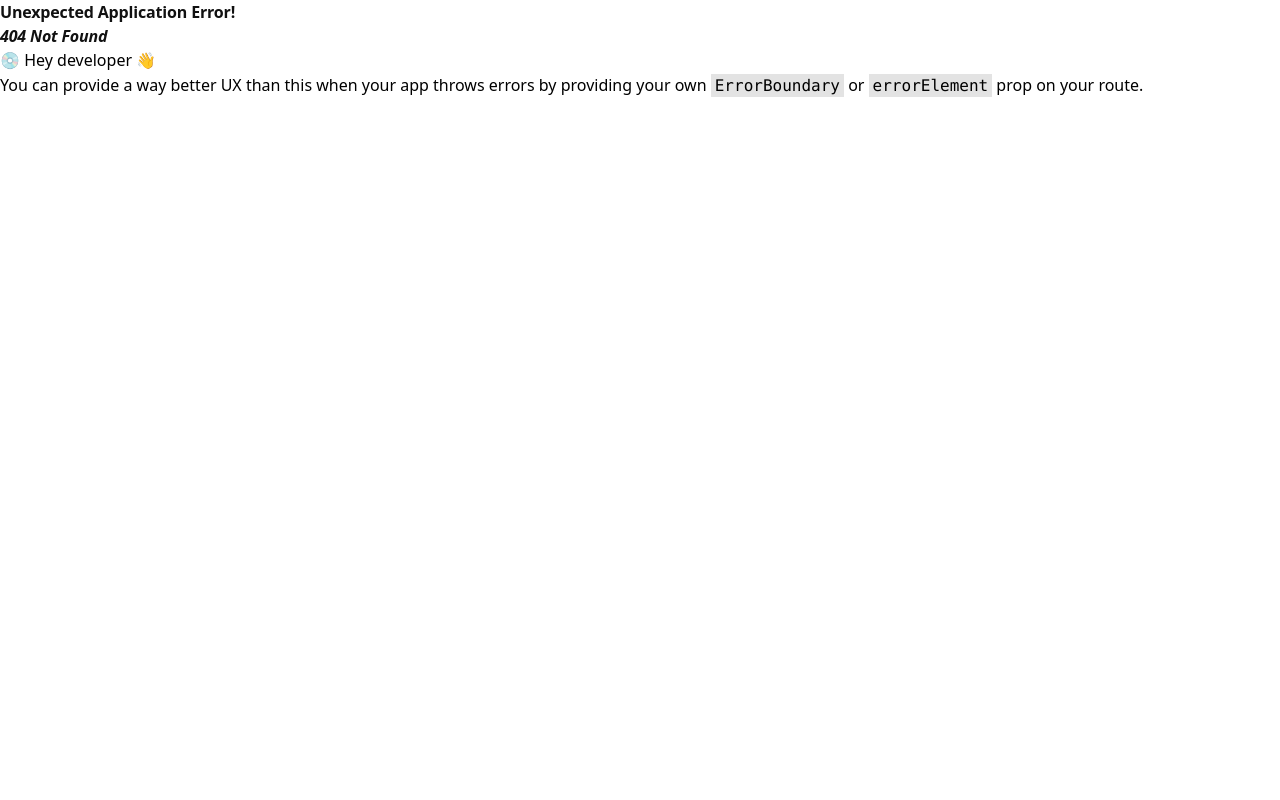
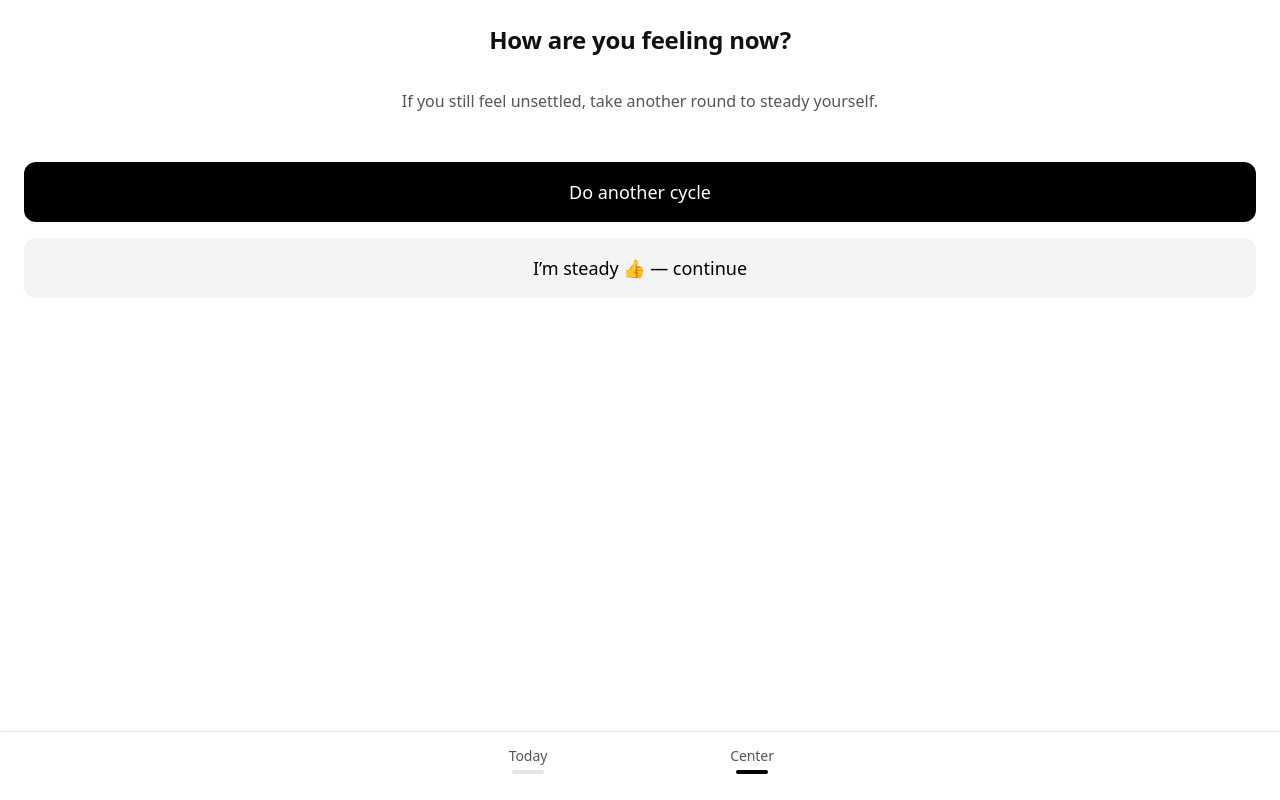
Before and after one commit to caseytaitel/pkkle, a React app in the folder frontend/: page /center/redo in a window 1280 px wide. Before the commit this address had no page. Built offline with nearby package versions, Linux system fonts and the light colour scheme; the HTML template or start-up script is replaced by a standard one.

Commit message:
V2 Complete: Pre-Session UX overhaul + Center redo flow + backend secondaryIntention support

```diff
--- a/frontend/src/pages/center/CenterGroundingPage.tsx
+++ b/frontend/src/pages/center/CenterGroundingPage.tsx
@@ -1,23 +1,35 @@
 import { useState, useEffect } from "react";
-import { useNavigate } from "react-router-dom";
+import { useNavigate, useLocation } from "react-router-dom";
 import { useBreathingPhases } from "../../components/breathing/useBreathingPhases";
 import { BreathingVisual } from "../../components/breathing/BreathingVisual";
 
 export default function CenterGroundingPage() {
   const navigate = useNavigate();
-
+  const location = useLocation();
+  const isRedo = location.state?.redo === true;
   const [hasStarted, setHasStarted] = useState(false);
 
   useEffect(() => {
+    if (isRedo) {
+      setHasStarted(true);
+      return;
+    }
+
     const t = setTimeout(() => setHasStarted(true), 3000);
     return () => clearTimeout(t);
-  }, []);
+  }, [isRedo]);
 
   const { phase, cycle, totalCycles } = useBreathingPhases({
     phaseDurationMs: 4000,
     totalCycles: 3,
     paused: !hasStarted,
-    onComplete: () => navigate("/center/chat"),
+    onComplete: () => {
+      if (isRedo) {
+        navigate("/center/chat");
+      } else {
+        navigate("/center/redo");
+      }
+    }
   });
 
   const [displayLabel, setDisplayLabel] = useState("");
@@ -28,6 +40,7 @@ export default function CenterGroundingPage() {
     if (!hasStarted) {
       setDisplayLabel("");
       setTextClass("");
+      setHasAnimatedOnce(false);
       return;
     }
 
@@ -47,7 +60,7 @@ export default function CenterGroundingPage() {
     return () => clearTimeout(t);
   }, [phase.key, hasStarted, hasAnimatedOnce]);
 
-  const showIntroMessage = !hasStarted;
+  const showIntroMessage = !hasStarted && !isRedo;
 
   return (
     <div className="flex flex-col px-6 py-10 text-center min-h-screen">
--- /dev/null
+++ b/frontend/src/pages/center/CenterRedoPage.tsx
@@ -0,0 +1,53 @@
+import { useNavigate } from "react-router-dom";
+import { useState } from "react";
+
+export default function CenterRedoPage() {
+  const navigate = useNavigate();
+  const [locked, setLocked] = useState(false); // prevent multi-taps
+
+  function handleRedo() {
+    if (locked) return;
+    setLocked(true);
+
+    navigate("/center/ground", {
+      state: { redo: true },
+    });
+  }
+
+  function handleContinue() {
+    if (locked) return;
+    setLocked(true);
+
+    navigate("/center/chat");
+  }
+
+  return (
+    <div className="p-6 flex flex-col gap-8 min-h-screen text-center">
+      <h1 className="text-2xl font-semibold">How are you feeling now?</h1>
+
+      <p className="text-[var(--text-secondary)] leading-relaxed">
+        If you still feel unsettled, take another round to steady yourself.
+      </p>
+
+      <div className="flex flex-col gap-4 mt-4">
+        <button
+          type="button"
+          onClick={handleRedo}
+          disabled={locked}
+          className="w-full bg-black text-white p-4 rounded-xl text-lg active:scale-[0.97] transition disabled:opacity-50"
+        >
+          Do another cycle
+        </button>
+
+        <button
+          type="button"
+          onClick={handleContinue}
+          disabled={locked}
+          className="w-full bg-gray-100 text-black p-4 rounded-xl text-lg active:scale-[0.97] transition disabled:opacity-50"
+        >
+          I’m steady 👍 — continue
+        </button>
+      </div>
+    </div>
+  );
+}
--- a/frontend/src/pages/pre/PreSessionPage.tsx
+++ b/frontend/src/pages/pre/PreSessionPage.tsx
@@ -17,7 +17,6 @@ export default function PreSessionPage() {
 
   // Submit handler — kept but NOT fully wired yet
   async function handleSubmit(e: FormEvent) {
-    console.log("SUBMIT FIRED");
     e.preventDefault();
     setError("");
     setLoading(true);
--- a/frontend/src/routes/routes.tsx
+++ b/frontend/src/routes/routes.tsx
@@ -7,6 +7,7 @@ import PostSessionPage from "../pages/post/PostSessionPage";
 import CenterPage from "../pages/center/CenterPage";
 import CenterGroundingPage from "../pages/center/CenterGroundingPage";
 import CenterChatPage from "../pages/center/CenterChatPage";
+import CenterRedoPage from "../pages/center/CenterRedoPage";
 import SessionSuccessPage from "../pages/success/SessionSuccessPage";
 
 export const router = createBrowserRouter([
@@ -19,6 +20,7 @@ export const router = createBrowserRouter([
       { path: "/center", element: <CenterPage /> },
       { path: "/center/ground", element: <CenterGroundingPage /> },
       { path: "/center/chat", element: <CenterChatPage /> },
+      { path: "/center/redo", element: <CenterRedoPage /> },
       { path: "/session/success", element: <SessionSuccessPage /> },
     ],
   },
```
